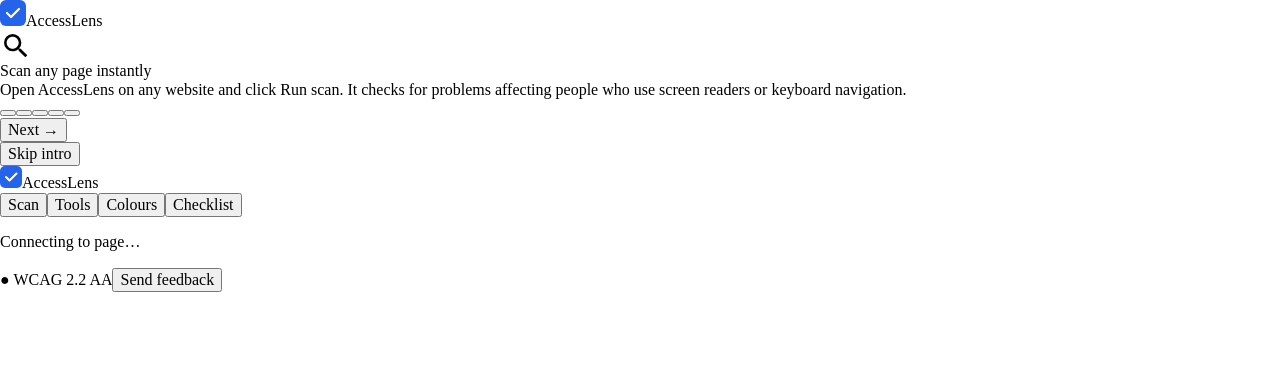
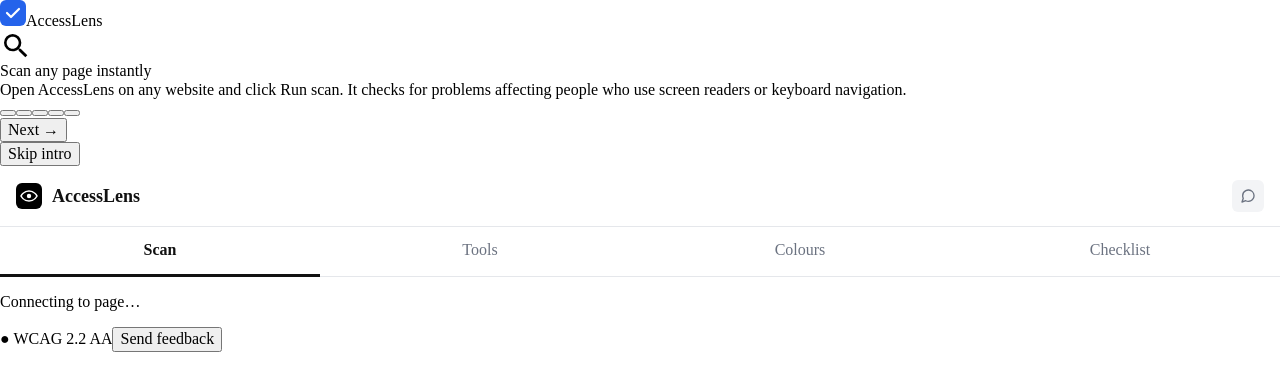
Before and after one commit to mtq01/AccessLens, a React app: page / in a window 1280 px wide. Shown: the top 390 px of the page. Built offline with nearby package versions, Linux system fonts and the light colour scheme; no server answers; the HTML template or start-up script is replaced by a standard one.

Commit message:
working on nav

```diff
--- a/src/panel/App.jsx
+++ b/src/panel/App.jsx
@@ -102,7 +102,7 @@
     <div className="app">
       {showOnboarding && <OnboardingPanel onDone={completeOnboarding} />}
 
-      <Header tab={tab} setTab={setTab} scanBadge={scanBadge} />
+      <Header tab={tab} setTab={setTab} scanBadge={scanBadge} onFeedback={openFeedback} />
 
       <main className="main" id="main-content">
         {!ready ? (
--- a/src/panel/components/Header/Header.jsx
+++ b/src/panel/components/Header/Header.jsx
@@ -5,16 +5,25 @@
   { id: "checklist", label: "Checklist" },
 ];
 
-export default function Header({ tab, setTab, scanBadge }) {
+export default function Header({ tab, setTab, scanBadge, onFeedback }) {
   return (
-    <header className="header">
-      <div className="logo">
-        <svg width="22" height="22" viewBox="0 0 22 22" fill="none" className="logo-svg" aria-hidden="true">
-          <rect width="22" height="22" rx="5" fill="#2563eb"/>
-          <path d="M6 11l3.5 3.5 7-7" stroke="white" strokeWidth="2" strokeLinecap="round" strokeLinejoin="round"/>
-        </svg>
-        <span className="logo-text">Access<span className="logo-accent">Lens</span></span>
-      </div>
+    <>
+      <header className="header">
+        <div className="logo">
+          <svg width="26" height="26" viewBox="0 0 26 26" fill="none" className="logo-svg" aria-hidden="true">
+            <rect width="26" height="26" rx="6" fill="currentColor"/>
+            <path d="M5 13s2.5-5 8-5 8 5 8 5-2.5 5-8 5-8-5-8-5z" stroke="white" strokeWidth="1.6" strokeLinejoin="round"/>
+            <circle cx="13" cy="13" r="2.2" fill="white"/>
+          </svg>
+          <span className="logo-text">Access<span className="logo-accent">Lens</span></span>
+        </div>
+
+        <button className="header-btn" onClick={onFeedback} aria-label="Send feedback">
+          <svg width="16" height="16" viewBox="0 0 24 24" fill="none" aria-hidden="true">
+            <path d="M21 11.5a8.38 8.38 0 0 1-.9 3.8 8.5 8.5 0 0 1-7.6 4.7 8.38 8.38 0 0 1-3.8-.9L3 21l1.9-5.7a8.38 8.38 0 0 1-.9-3.8 8.5 8.5 0 0 1 4.7-7.6 8.38 8.38 0 0 1 3.8-.9h.5a8.48 8.48 0 0 1 8 8v.5z" stroke="currentColor" strokeWidth="2" strokeLinecap="round" strokeLinejoin="round"/>
+          </svg>
+        </button>
+      </header>
 
       <nav className="tabs" role="tablist" aria-label="Main sections">
         {TABS.map(t => (
@@ -32,6 +41,6 @@
           </button>
         ))}
       </nav>
-    </header>
+    </>
   );
 }
--- a/src/panel/styles/shell.css
+++ b/src/panel/styles/shell.css
@@ -1,8 +1,89 @@
-/* ──────────────────────────────────────────────────────────────────────────────
-   shell.css — app frame: outer container, header (logo + tabs), main, footer
-   Classes:
-     .app, .main
-     .header, .logo, .logo-svg, .logo-text, .logo-accent
-     .tabs, .tab, .tab--active, .tab-badge
-     .app-footer, .app-footer-meta, .app-footer-btn
-   ──────────────────────────────────────────────────────────────────────────── */
+/* ── Header (logo row) ───────────────────────────────────────────────── */
+
+.header {
+  display: flex;
+  align-items: center;
+  justify-content: space-between;
+  padding: 0.875rem 1rem;
+  border-bottom: 1px solid #e5e7eb;
+}
+
+.logo {
+  display: flex;
+  align-items: center;
+  gap: 0.625rem;
+  color: var(--brand-green);
+}
+
+.logo-text {
+  font-size: 1.125rem;
+  font-weight: 700;
+  color: #111;
+}
+
+.logo-accent {
+  color: var(--brand-green);
+}
+
+.header-btn {
+  display: inline-flex;
+  align-items: center;
+  justify-content: center;
+  width: 2rem;
+  height: 2rem;
+  background: #f3f4f6;
+  border: 0;
+  border-radius: 0.375rem;
+  color: #6b7280;
+  cursor: pointer;
+}
+
+.header-btn:hover {
+  background: #e5e7eb;
+  color: #111;
+}
+
+/* ── Nav tabs ────────────────────────────────────────────────────────── */
+
+.tabs {
+  display: flex;
+  border-bottom: 1px solid #e5e7eb;
+}
+
+.tab {
+  flex: 1;
+  background: none;
+  border: 0;
+  padding: 0.875rem 0.5rem;
+  font: inherit;
+  font-weight: 500;
+  color: #6b7280;
+  cursor: pointer;
+  border-bottom: 3px solid transparent;
+  margin-bottom: -1px;
+}
+
+.tab:hover {
+  color: #111;
+}
+
+.tab--active {
+  color: #111;
+  font-weight: 700;
+  border-bottom-color: var(--brand-green);
+}
+
+.tab-badge {
+  display: inline-flex;
+  align-items: center;
+  justify-content: center;
+  min-width: 1.25rem;
+  height: 1.25rem;
+  margin-left: 0.375rem;
+  padding: 0 0.375rem;
+  border-radius: 999px;
+  background: #ef4444;
+  color: #fff;
+  font-size: 0.75rem;
+  font-weight: 600;
+}
```
